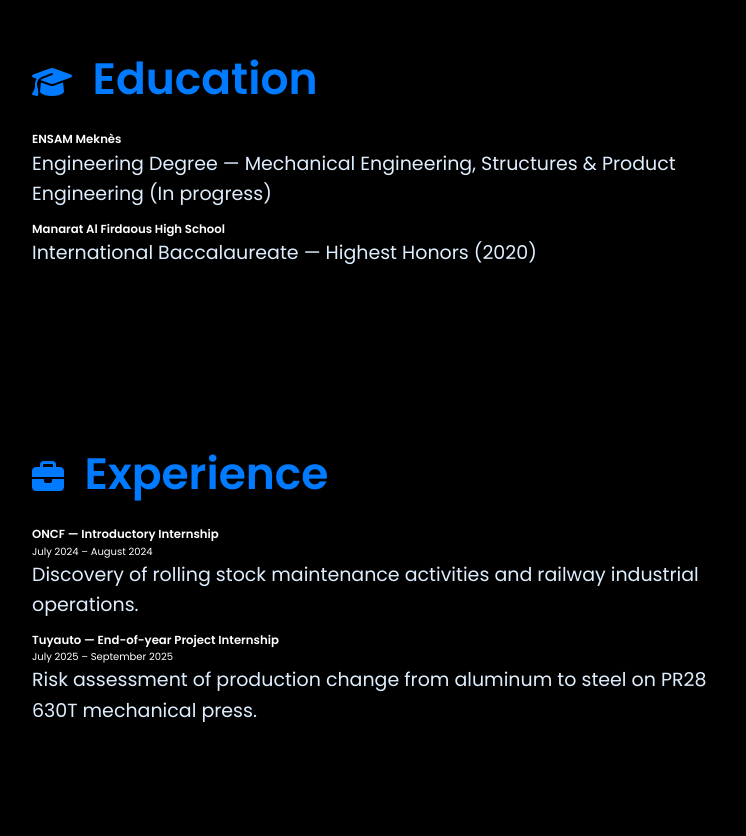
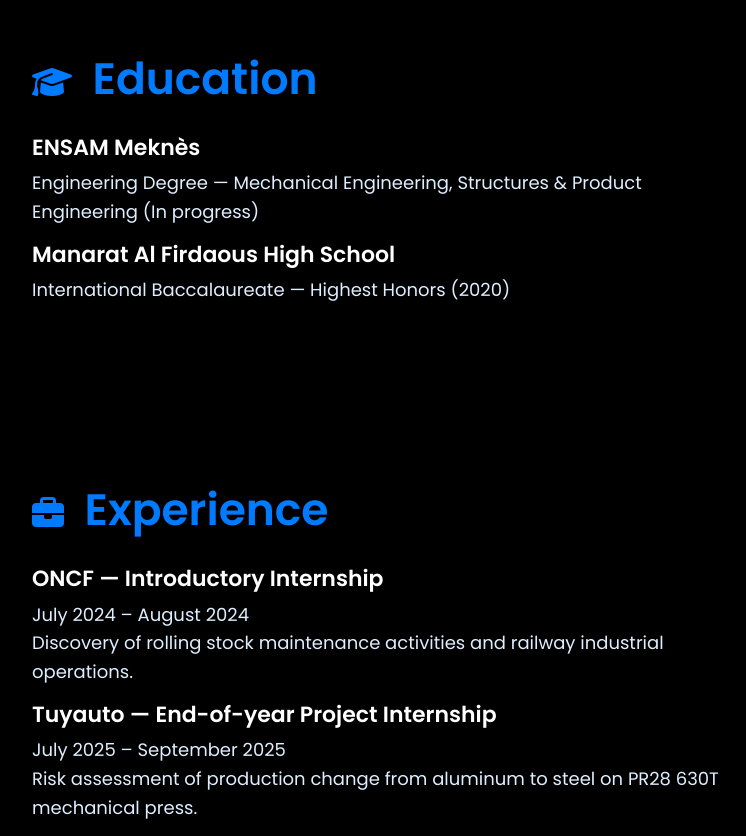
Before and after one commit to Kawtar002/portfolio.malki.kawtar.github.io, a plain HTML site: page index.html in a window 1280 px wide. Shown: the part 3220-4056 px from the top of the page, without its empty margins (258-1004 px from the left). Drawn offline with Linux system fonts and the light colour scheme.

Commit message:
Refactor CSS with consistent formatting and styles

```diff
--- a/style.css
+++ b/style.css
@@ -261,3 +261,19 @@
     flex: 1 1 100%;
   }
 }
+/* ===== Education & Experience text normalization ===== */
+.education-item h3,
+.experience-item h3 {
+  font-size: 2.2rem;
+  color: #fff;
+  margin-bottom: 0.4rem;
+  font-weight: 600;
+}
+
+.education-item p,
+.experience-item p,
+.experience-item span {
+  font-size: 1.8rem;
+  color: #dfeefe;
+  margin-bottom: 1rem;
+}
```
